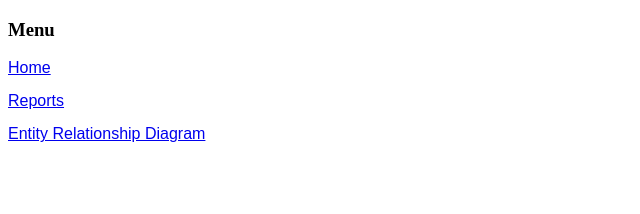
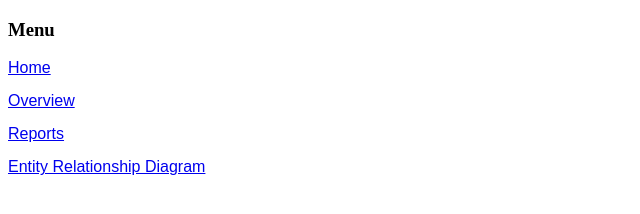
Before and after one commit to kaismith77/eventmanagement, a plain HTML site: page menu.html in a window 1280 px wide. Shown: the whole page, without its empty margins (0-640 px from the left). Drawn offline with Linux system fonts and the light colour scheme.

Commit message:
Update menu.html

```diff
--- a/menu.html
+++ b/menu.html
@@ -17,6 +17,7 @@
   <h3>Menu</h3>
   <ul>
     <li><a href="welcome.html" target="main">Home</a></li>
+    <li><a href="Overview.html" target="main">Overview</a></li>
     <li><a href="reports.html" target="main">Reports</a></li>
     <li><a href="erd.html" target="main">Entity Relationship Diagram</a></li>
 
```
